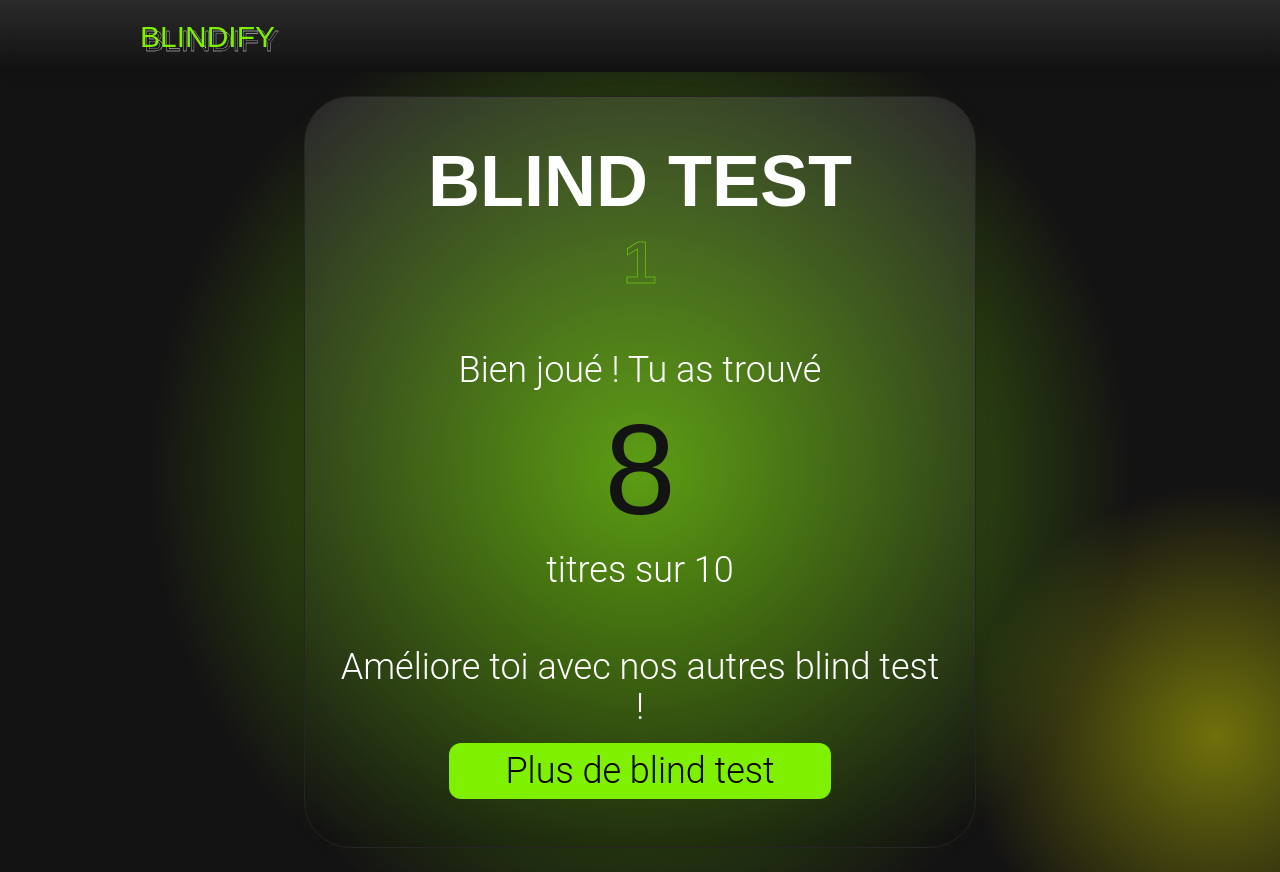
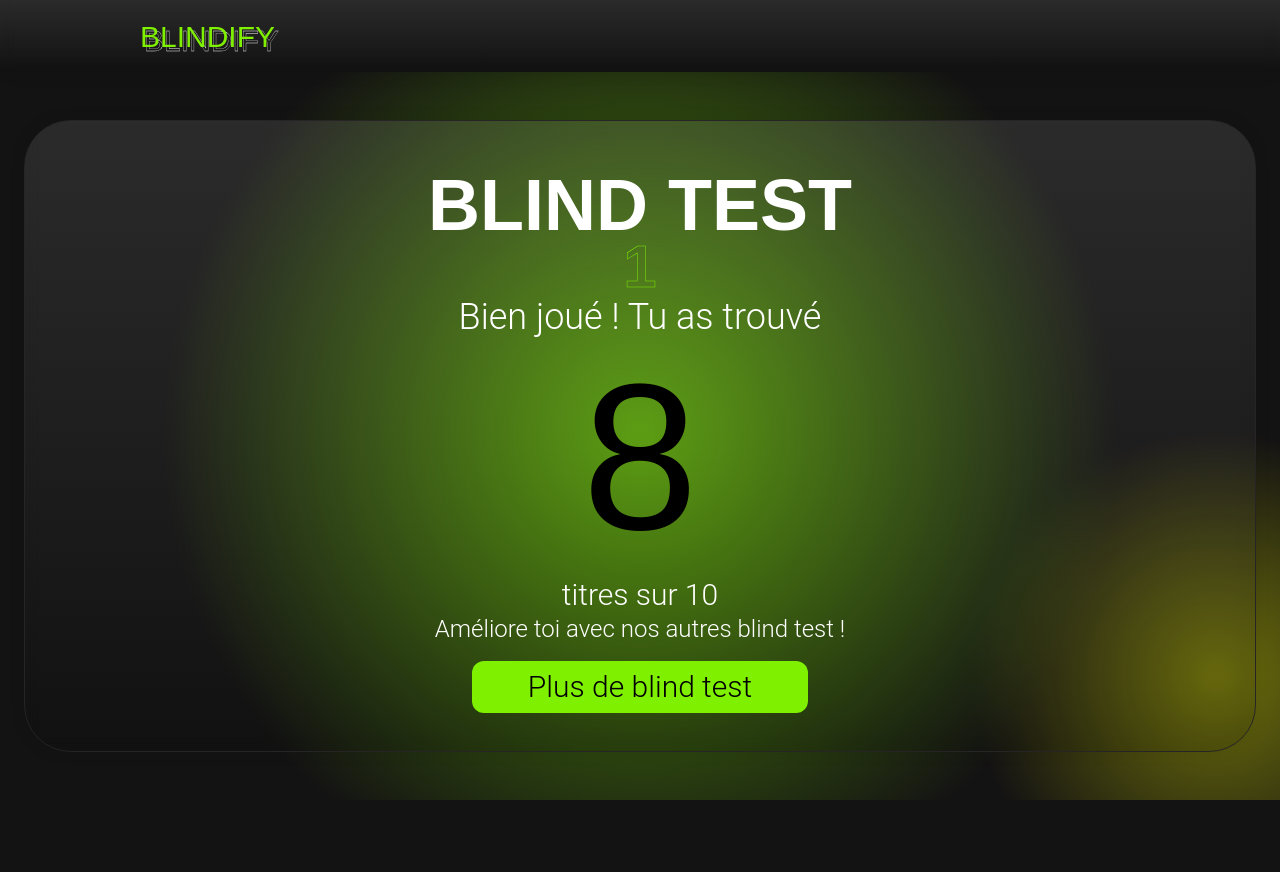
Before and after one commit to AngelHRD/BlindTestProjet, a React (Vite) app: page /genres/1/blind-test/score in a window 1280 px wide. After the commit the page ends 800 px from the top, so only its background shows below. Built offline with nearby package versions, Linux system fonts and the light colour scheme; no server answers; a web font is replaced by a local one.

Commit message:
responsive desktop

```diff
--- a/src/pages/ScorePage.jsx
+++ b/src/pages/ScorePage.jsx
@@ -31,31 +31,31 @@ function ScorePage() {
     }
 
     return (
-        <section className='blur-color-green-score min-h-screen lg:h-[calc(100vh-100px)] flex flex-col justify-center'>
-            <div className='container mx-auto p-6 flex-grow flex flex-col justify-between lg:items-center gap-y-5 lg:gap-y-10 h-full'>
+        <section className='blur-color-green-score h-screen lg:h-[calc(100vh-72px)] flex flex-col justify-center'>
+            <div className='container mx-auto p-6 lg:py-12 flex-grow flex flex-col justify-between lg:items-center gap-y-5 lg:gap-y-10 h-full'>
                 {/* ShadowBox  */}
-                <div className='w-full max-w-2xl flex flex-col text-center bg-blur lg:bg-blur p-6 py-12 text-white h-full flex-grow'>
+                <div className='w-full max-w-2xl lg:max-w-7xl  flex flex-col text-center bg-blur p-6 py-12 text-white h-full flex-grow'>
                     {/* Titre */}
                     <div className='flex-grow-[1] flex flex-col justify-start items-center gap-y-4'>
-                        <h2 className='t-owners text-4xl md:text-7xl'>
+                        <h2 className='t-owners text-4xl md:text-7xl '>
                             Blin<span className='t-briller text-4xl md:text-7xl'>d </span> test
                         </h2>
-                        <h3 className='t-briller-vide text-3xl md:text-6xl'>{genre}</h3>
+                        <h3 className='t-briller-vide text-3xl md:text-6xl -mt-5'>{genre}</h3>
                     </div>
 
-                    {/* Conteneur centré ) */}
+                    {/* Texte centré  */}
                     <div className='flex-grow-[5] flex flex-col justify-center items-center w-full gap-y-4'>
                         <p className='text-2xl md:text-4xl para'>Bien joué ! Tu as trouvé</p>
-                        <p className='t-owners text-[10rem] md:text-9xl leading-none !text-[#141313] !font-medium'>8</p>
-                        <p className='text-2xl md:text-4xl para'>titres sur 10</p>
+                        <p className='t-owners text-[10rem] lg:text-[13rem] leading-none !text-black !font-medium'>8</p>
+                        <p className='text-2xl lg:text-3xl para'>titres sur 10</p>
                     </div>
 
                     {/* Texte + bouton*/}
                     <div className='flex-grow-[1] flex flex-col justify-end items-center gap-y-4'>
-                        <p className='text-lg md:text-4xl para mx-2'>Améliore toi avec nos autres blind test !</p>
+                        <p className='text-lg lg:text-2xl para mx-2'>Améliore toi avec nos autres blind test !</p>
                         <Link
                             to='/genres'
-                            className='px-14 py-2 para bg-[#7ff000] rounded-xl !text-black text-xl md:text-4xl w-fit'
+                            className='px-14 py-2 para bg-[#7ff000] rounded-xl !text-black text-xl lg:text-3xl w-fit'
                         >
                             Plus de blind test
                         </Link>
```
